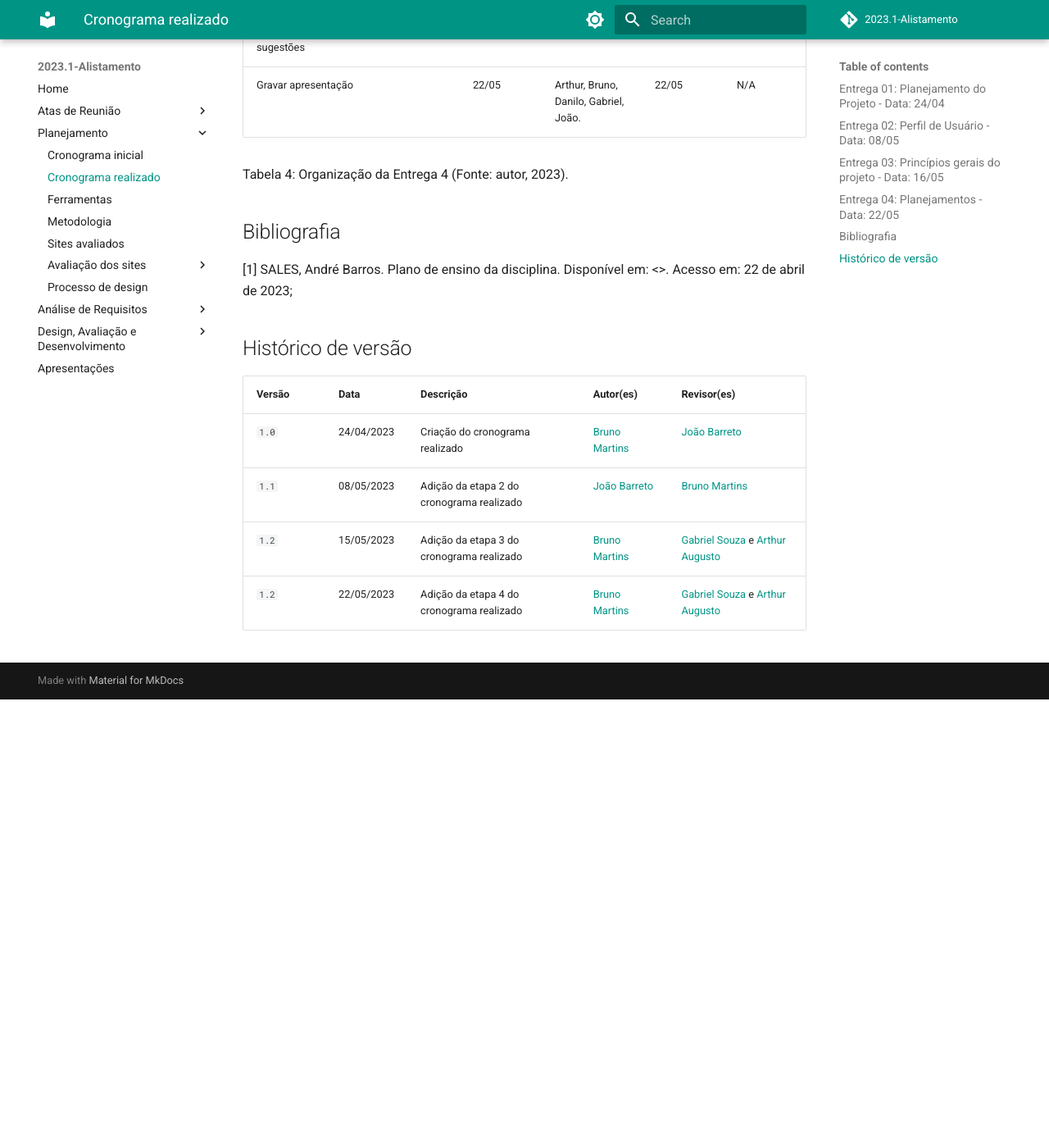
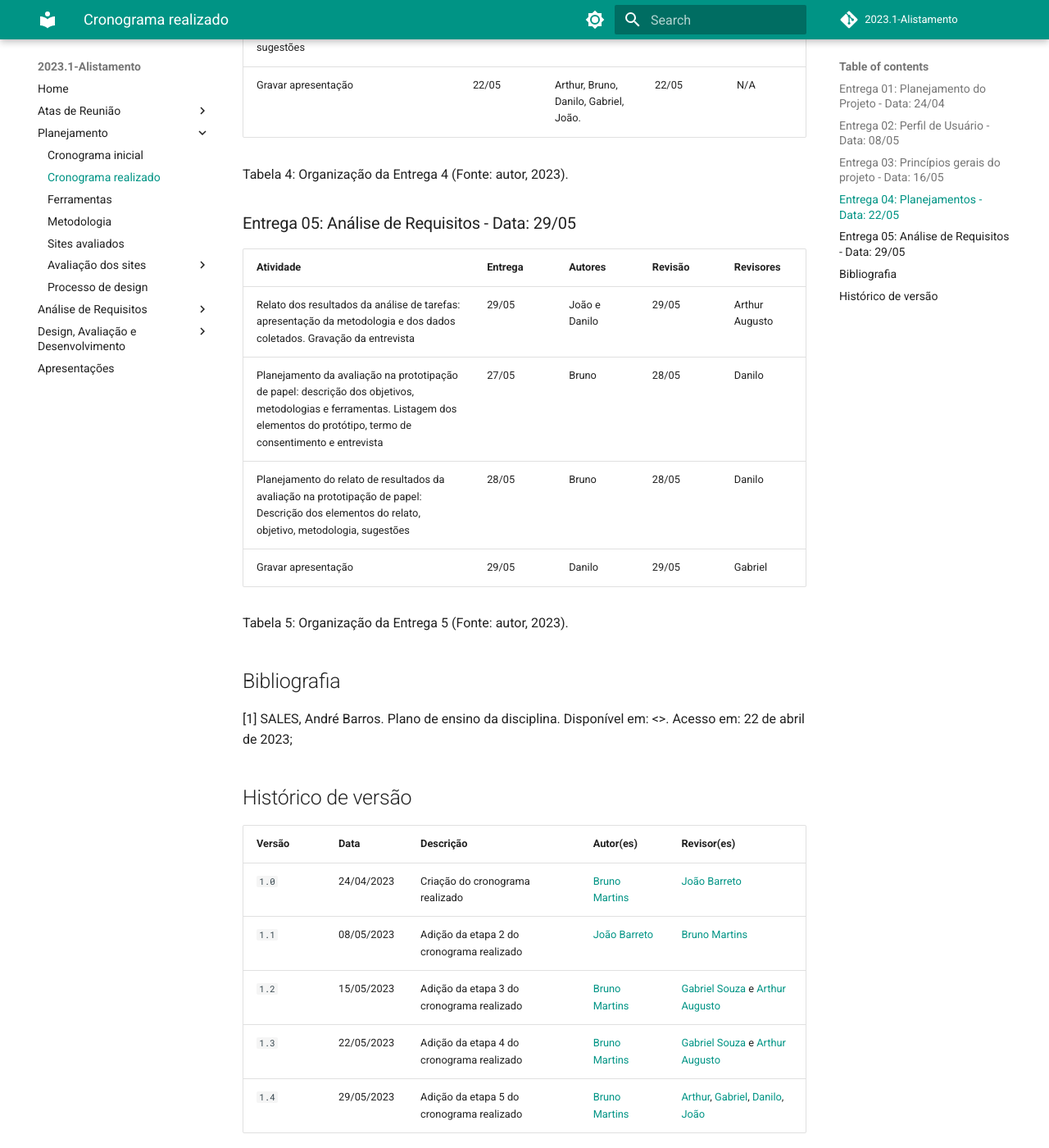
Before and after one commit to Interacao-Humano-Computador/2023.1-Alistamento, an MkDocs documentation site: the page built from docs/planejamento/cronograma_real.md, in a window 1280 px wide and 1400 px high, scrolled down 2474 px. Shown: the whole window at 82% size. Built offline with MkDocs 1.6.1 and Material for MkDocs 9.7.7, drawn with Linux system fonts in a browser that asks for light colours; comment, search, counter and statistics services are not loaded; before the commit the page ends 3327 px from its top, so only the background shows below that.

Commit message:
Adicionando arquivos da entrega 5

```diff
--- a/docs/planejamento/cronograma_real.md
+++ b/docs/planejamento/cronograma_real.md
@@ -52,6 +52,17 @@ Tabela 3: Organização da Entrega 3 (Fonte: autor, 2023).
 
 Tabela 4: Organização da Entrega 4 (Fonte: autor, 2023).
 
+### Entrega 05: Análise de Requisitos - Data: 29/05
+
+| Atividade | Entrega | Autores | Revisão | Revisores |
+|---|---|---|---|---|
+| Relato dos resultados da análise de tarefas:  apresentação da metodologia e dos dados coletados. Gravação da entrevista| 29/05 | João e Danilo | 29/05 | Arthur Augusto |
+| Planejamento da avaliação na prototipação de papel: descrição dos objetivos, metodologias e ferramentas. Listagem dos elementos do protótipo, termo de consentimento e entrevista | 27/05 | Bruno | 28/05 | Danilo |
+| Planejamento do relato de resultados da avaliação na prototipação de papel: Descrição dos elementos do relato, objetivo, metodologia, sugestões | 28/05 | Bruno | 28/05 | Danilo |
+| Gravar apresentação | 29/05 | Danilo | 29/05 | Gabriel |
+
+Tabela 5: Organização da Entrega 5 (Fonte: autor, 2023).
+
 ## Bibliografia
 [1] SALES, André Barros. Plano de ensino da disciplina. Disponível em: <>. Acesso em: 22 de abril de 2023;
 
@@ -61,4 +72,5 @@ Tabela 4: Organização da Entrega 4 (Fonte: autor, 2023).
 |  `1.0`   | 24/04/2023 | Criação do cronograma realizado | [Bruno Martins](https://github.com/gitbmvb) | [João Barreto](https://github.com/JoaoBarreto03) |
 |  `1.1`   | 08/05/2023 | Adição da etapa 2 do cronograma realizado | [João Barreto](https://github.com/JoaoBarreto03)| [Bruno Martins](https://github.com/gitbmvb) |
 |  `1.2`   | 15/05/2023 | Adição da etapa 3 do cronograma realizado | [Bruno Martins](https://github.com/gitbmvb) | [Gabriel Souza](https://github.com/GabrielMS00) e [Arthur Augusto](https://github.com/arthur-augusto) |
-|  `1.2`   | 22/05/2023 | Adição da etapa 4 do cronograma realizado | [Bruno Martins](https://github.com/gitbmvb) | [Gabriel Souza](https://github.com/GabrielMS00) e [Arthur Augusto](https://github.com/arthur-augusto) |
+|  `1.3`   | 22/05/2023 | Adição da etapa 4 do cronograma realizado | [Bruno Martins](https://github.com/gitbmvb) | [Gabriel Souza](https://github.com/GabrielMS00) e [Arthur Augusto](https://github.com/arthur-augusto) |
+|  `1.4`   | 29/05/2023 | Adição da etapa 5 do cronograma realizado | [Bruno Martins](https://github.com/gitbmvb) | [Arthur](https://github.com/arthur-augusto), [Gabriel](https://github.com/GabrielMS00), [Danilo](https://github.com/Danilo-Carvalho-Antunes), [João](https://github.com/JoaoBarreto03) |
```
Also changed, not shown: docs/apresentacoes.md (+12 -0 lines), docs/design_avaliacao_desenvolvimento/nivel2/planejamento-avaliacao-prototipo-papel.md (+1 -1 lines).
